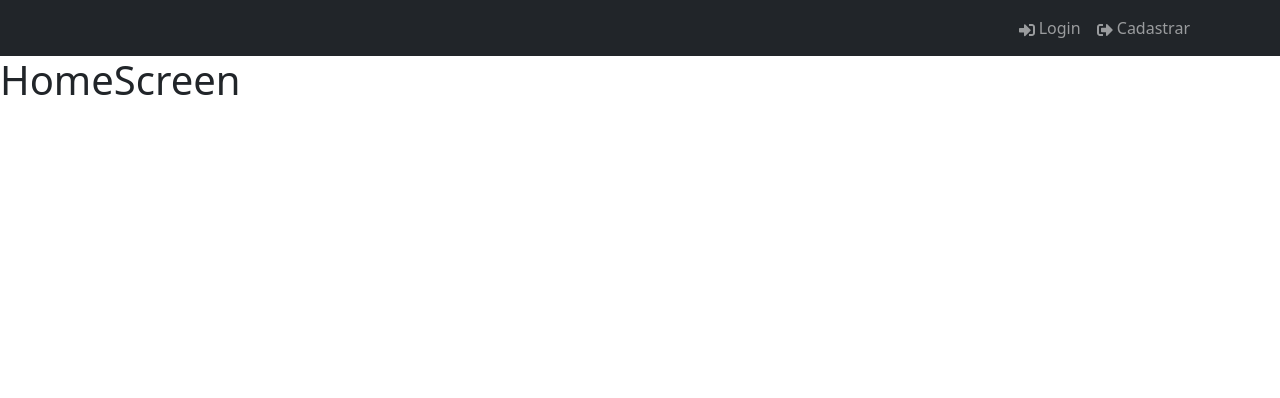
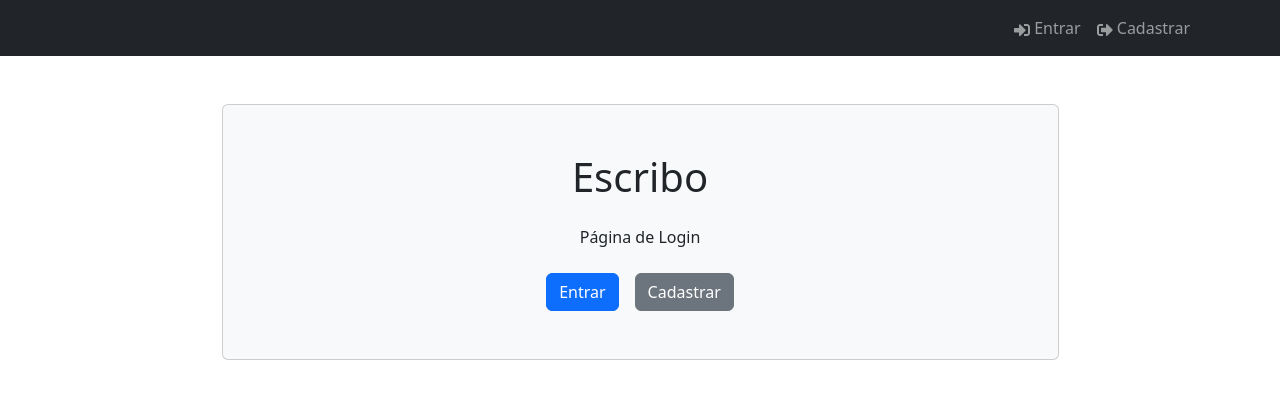
Before and after one commit to luanabaratta/signIn-signUp-escribo, a React (Vite) app in the folder frontend/: page / in a window 1280 px wide. Shown: the top 398 px of the page. Built offline with nearby package versions, Linux system fonts and the light colour scheme.

Commit message:
Hero component added

```diff
--- a/frontend/src/components/Header.jsx
+++ b/frontend/src/components/Header.jsx
@@ -13,10 +13,10 @@
                     <Navbar.Collapse id='basic-navbar-nav'>
                         <Nav className='ms-auto'>
                             <Nav.Link href='/login'>
-                                <FaSignInAlt /> Login
+                                <FaSignInAlt />   Entrar
                             </Nav.Link>
                             <Nav.Link href='/login'>
-                                <FaSignOutAlt /> Cadastrar
+                                <FaSignOutAlt />  Cadastrar
                             </Nav.Link>
                         </Nav>
                     </Navbar.Collapse>
--- a/frontend/src/components/Hero.jsx
+++ b/frontend/src/components/Hero.jsx
@@ -0,0 +1,26 @@
+import { Container, Card, Button } from 'react-bootstrap';
+
+const Hero = () => {
+    return (
+        <div className=' py-5'>
+            <Container className='d-flex justify-content-center'>
+                <Card className='p-5 d-flex flex-column align-items-center hero-card bg-light w-75'>
+                    <h1 className='text-center mb-4'>Escribo</h1>
+                    <p className='text-center mb-4'>
+                        Página de Login
+                    </p>
+                    <div className='d-flex'>
+                        <Button variant='primary' href='/login' className='me-3'>
+                            Entrar
+                        </Button>
+                        <Button variant='secondary' href='/register'>
+                            Cadastrar
+                        </Button>
+                    </div>
+                </Card>
+            </Container>
+        </div>
+    );
+};
+
+export default Hero;
--- a/frontend/src/screens/HomeScreen.jsx
+++ b/frontend/src/screens/HomeScreen.jsx
@@ -1,9 +1,10 @@
 import React from 'react';
+import Hero from "../components/Hero.jsx";
 
 const HomeScreen = () => {
     return (
         <>
-            <h1>HomeScreen</h1>
+            <Hero />
         </>
     );
 
```
